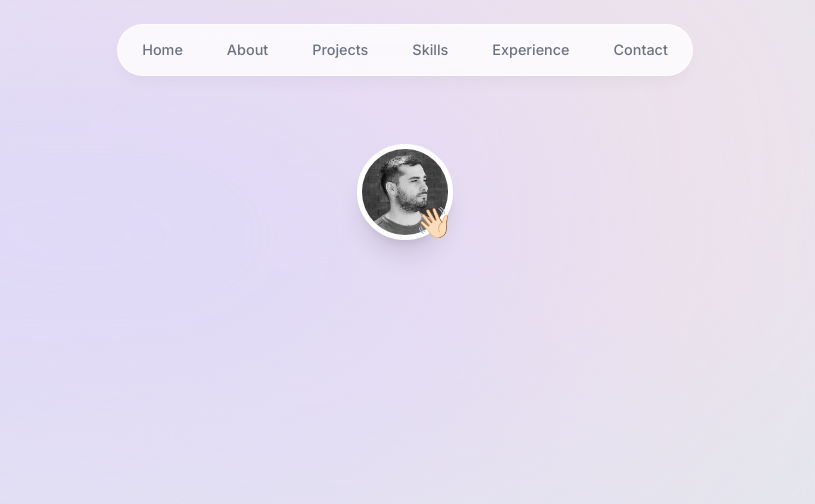
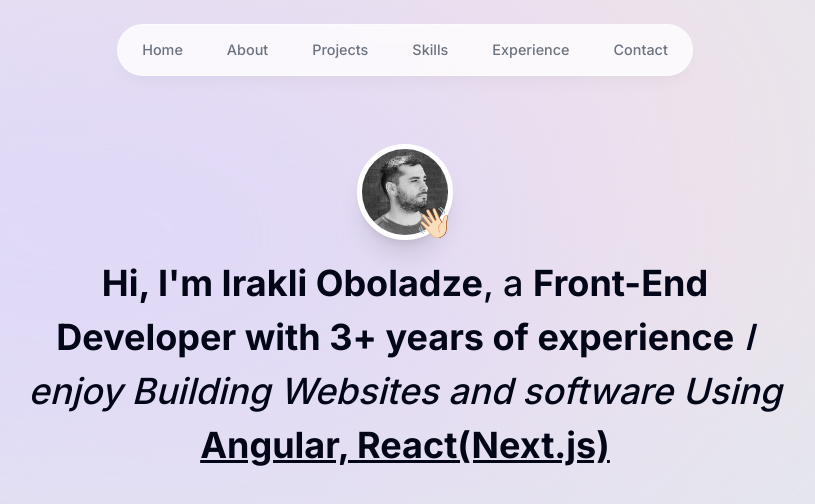
Before and after one commit to IkaMastera/iraklas-portfolio-next.js, a Next.js app: page / in a window 1280 px wide. Shown: the top 504 px of the page, without its empty margins (235-1050 px from the left). Built offline with nearby package versions, Linux system fonts and the light colour scheme.

Commit message:
add: little parapraph text about me with some styles and animations

```diff
--- a/app/page.tsx
+++ b/app/page.tsx
@@ -1,7 +1,7 @@
 import Intro from "@/components/intro";
 
 export default function Home() {
-  return <main className="">
+  return <main className="flex flex-col items-center px-4">
     <Intro />
   </main>
 }
--- a/components/intro.tsx
+++ b/components/intro.tsx
@@ -6,7 +6,7 @@
 
 export default function Intro() {
   return (
-    <section>
+    <section className='mb-2 max-w-[50rem] text-center sm:mb-0'>
       <div className='flex items-center justify-center'>
         <div className='relative'>
             <motion.div
@@ -27,9 +27,41 @@
                 border-[0.35rem] border-white shadow-xl'
                 />
             </motion.div>
-            <span className='absolute text-3xl bottom-0 right-0'>👋🏻</span>
+            <motion.span
+            className='absolute text-3xl bottom-0 right-0'
+            initial={{ opacity: 0, scale: 0}}
+            animate={{ opacity: 1, scale: 1}}
+            transition={{
+                type: "spring",
+                stiffness: 125,
+                delay: 0.1,
+                duration: 0.7,
+            }}
+            >
+                👋🏻
+            </motion.span>
         </div>
       </div>
+
+      <motion.p className='mb-10 mt-4 px-4 text-2xl
+       font-medium !leading-[1.5] sm:text-4xl'
+       initial = {{ opacity: 0, y: 100}}
+       animate = {{ opacity: 1, y: 0}}
+
+       >
+        <span className='font-bold'>
+          Hi, I'm Irakli Oboladze
+        </span>
+        , a {"  "}
+        <span className='font-bold'>
+         Front-End Developer with 3+ years of
+         experience
+         </span>
+         {" "}
+         <span className='italic'>I enjoy Building Websites and software Using</span>
+         {" "}
+         <span className='font-bold underline'>Angular, React(Next.js)</span>
+      </motion.p>
     </section>
   )
 }
```
